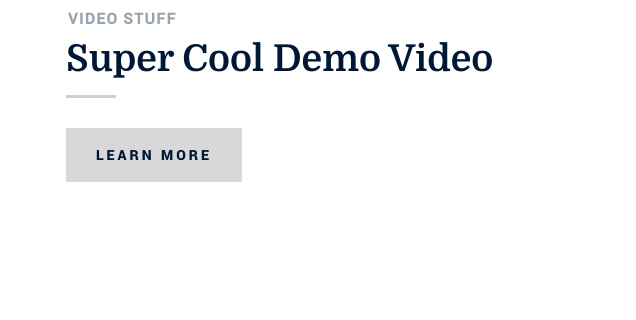
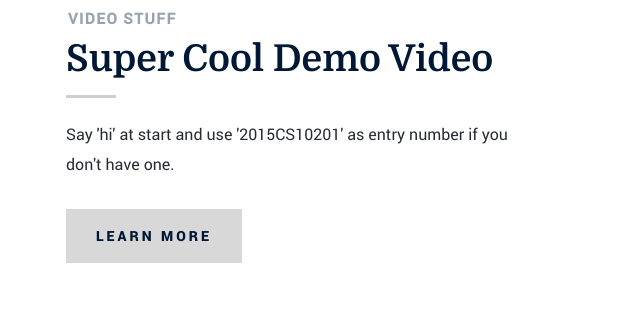
Before and after one commit to aagrxyz/CampusBot, a plain HTML site: page index.html in a window 1280 px wide. Shown: the part 3753-4073 px from the top of the page, 644-1280 px from the left. Drawn offline with Linux system fonts and the light colour scheme; files whose address does not match are found by name.

Commit message:
added video description

```diff
--- a/index.html
+++ b/index.html
@@ -349,7 +349,7 @@
    					<h5 class="animate-this" data-animate="fadeInRight">Video Stuff</h5>
    					<h2 class="animate-this" data-animate="fadeInRight">Super Cool Demo Video</h2>
 
-   					<p class="animate-this" data-animate="fadeInRight"></p>
+   					<p class="animate-this" data-animate="fadeInRight">Say 'hi' at start and use '2015CS10201' as entry number if you don't have one.</p>
 
    					<a href="https://github.com/aman71197/CampusBot" class="button animate-this" data-animate="fadeInRight">Learn More</a>
 
```
